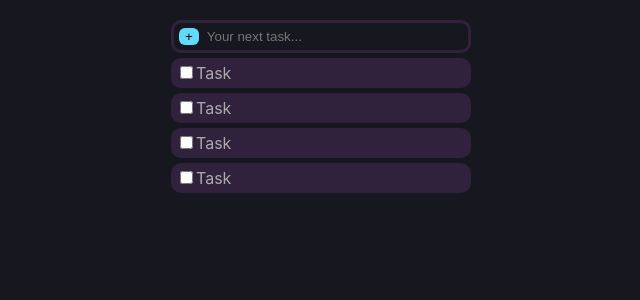
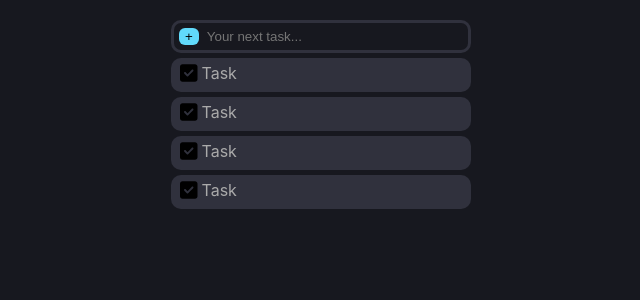
Before and after one commit to aayanrahman/To-Do-List-App-React, a React (Create React App) app in the folder to-do-list-app/: page / in a window 1280 px wide. Shown: the top 300 px of the page, without its empty margins (319-959 px from the left). Built offline with nearby package versions, Linux system fonts and the light colour scheme.

Commit message:
Custom Checkboxes

```diff
--- a/to-do-list-app/src/App.css
+++ b/to-do-list-app/src/App.css
@@ -14,7 +14,7 @@
 }
 
 form {
-  border: 3px solid #30213D;
+  border: 3px solid #30313D;
   border-radius: 10px;
   padding: 5px;
   display: flex;
@@ -36,8 +36,14 @@
 }
 
 div.task {
- background-color: #30213D;
+ background-color: #30313D;
  border-radius: 10px;
- padding: 5px;
+ padding: 5px 9px;
  margin-top: 5px;
+ display: flex;
 }
+
+div.task svg {
+  height: 20px;
+  margin-right: 4px;
+}
--- /dev/null
+++ b/to-do-list-app/src/Checkbox.js
@@ -0,0 +1,21 @@
+import {useState} from "react";
+
+export default function Checkbox({defaultChecked = false}) {
+    // Checkboxes requires states to not show both
+    const [checked, setChecked] = useState(defaultChecked);
+
+    return (
+        <div>
+            {!checked && (
+                <div className="checkbox unchecked">
+                    <svg xmlns="http://www.w3.org/2000/svg" viewBox="0 0 448 512"><path d="M384 32C419.3 32 448 60.65 448 96V416C448 451.3 419.3 480 384 480H64C28.65 480 0 451.3 0 416V96C0 60.65 28.65 32 64 32H384zM384 80H64C55.16 80 48 87.16 48 96V416C48 424.8 55.16 432 64 432H384C392.8 432 400 424.8 400 416V96C400 87.16 392.8 80 384 80z"/></svg>
+                </div>
+            )}
+            {checked && (
+                <div className="checkbox checked">
+                    <svg xmlns="http://www.w3.org/2000/svg" viewBox="0 0 448 512"><path d="M64 32C28.7 32 0 60.7 0 96V416c0 35.3 28.7 64 64 64H384c35.3 0 64-28.7 64-64V96c0-35.3-28.7-64-64-64H64zM337 209L209 337c-9.4 9.4-24.6 9.4-33.9 0l-64-64c-9.4-9.4-9.4-24.6 0-33.9s24.6-9.4 33.9 0l47 47L303 175c9.4-9.4 24.6-9.4 33.9 0s9.4 24.6 0 33.9z"/></svg>
+                </div>
+            )}
+        </div>
+    );
+}
--- a/to-do-list-app/src/Task.js
+++ b/to-do-list-app/src/Task.js
@@ -1,7 +1,9 @@
+import Checkbox from "./Checkbox"
+
 export default function Task() {
     return (
         <div className="task">
-            <input type ="checkbox"/>
+            <Checkbox defaultChecked={true}/>
             Task
         </div>
 
```
